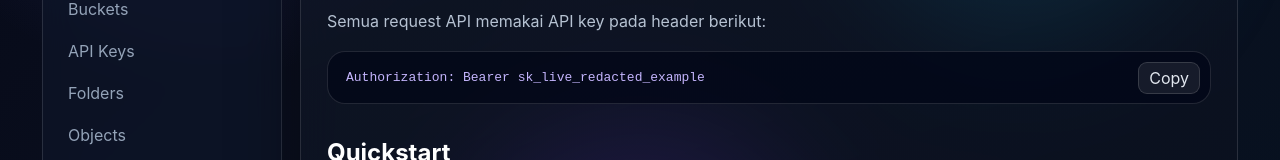
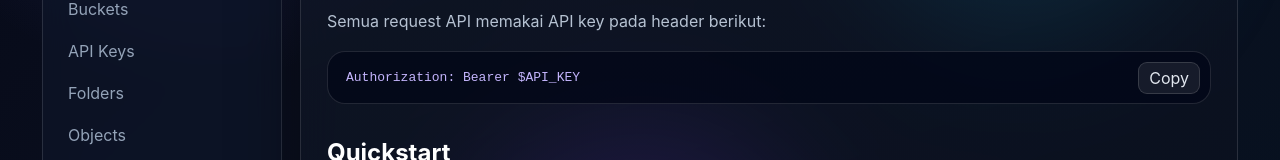
Before and after one commit to godwanglin/s3-all-drive, a Next.js app: page /dashboard/docs in a window 1280 px wide. Shown: the part 431-591 px from the top of the page. Built offline with nearby package versions, Linux system fonts and the light colour scheme.

Commit message:
fix: remove credential-like example from docs

```diff
--- a/components/dashboard/StorageApiDocs.tsx
+++ b/components/dashboard/StorageApiDocs.tsx
@@ -15,7 +15,7 @@ const source = [
 "Semua request API memakai API key pada header berikut:",
 "",
 "~~~http",
-"Authorization: Bearer sk_live_redacted_example",
+"Authorization: Bearer $API_KEY",
 "~~~",
 "",
 "## Quickstart",
```
